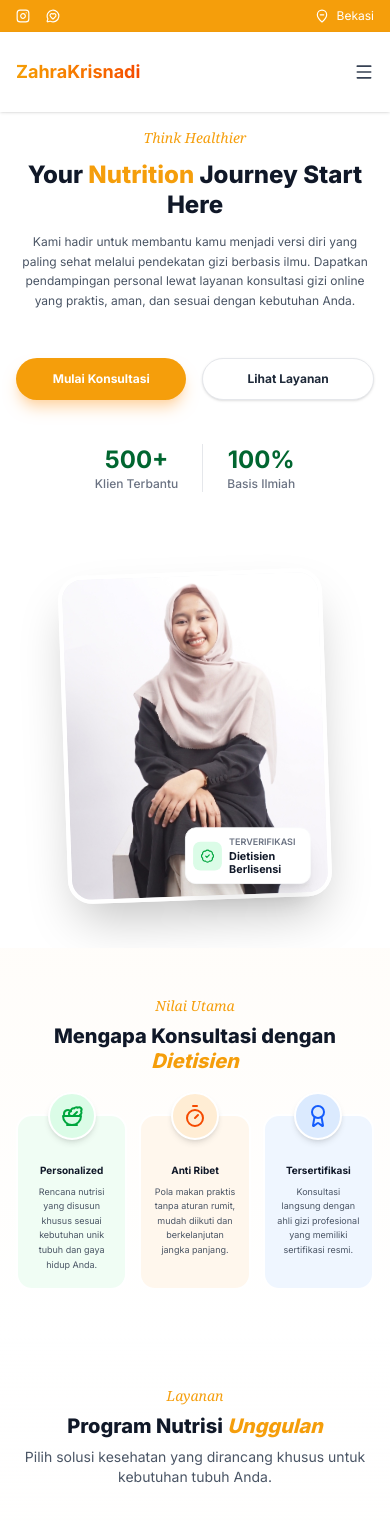
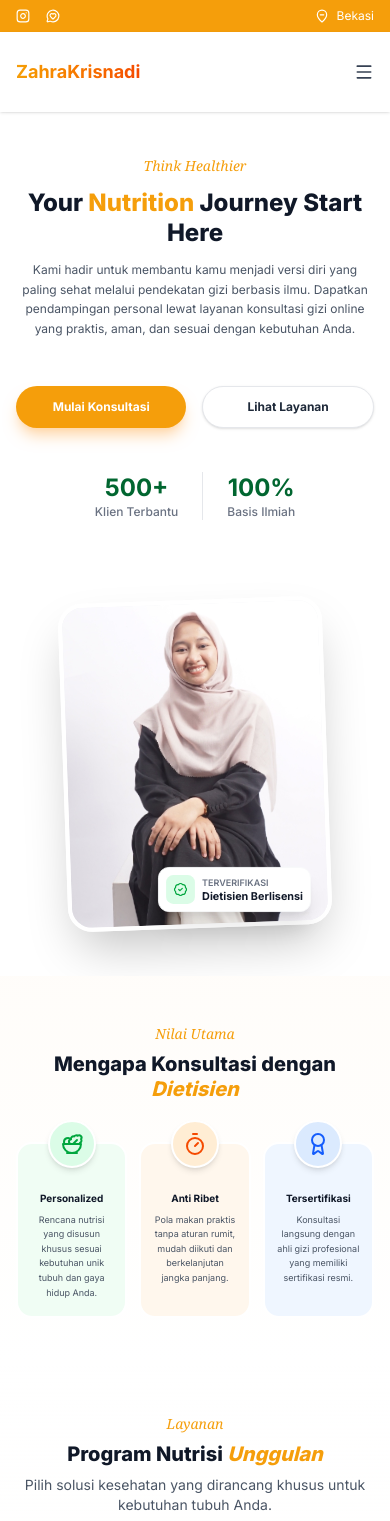
Before and after one commit to dhianharyono/zahrakrisnadi, a Next.js app: page / in a window 390 px wide. Shown: the top 1521 px of the page. Built offline with nearby package versions, Linux system fonts and the light colour scheme.

Commit message:
feat(ui): adjustment responsive ui

```diff
--- a/src/components/BMICalculator.tsx
+++ b/src/components/BMICalculator.tsx
@@ -119,7 +119,7 @@ const BMICalculator: React.FC = () => {
                       type='number'
                       value={height}
                       onChange={(e) => setHeight(e.target.value)}
-                      className='w-full px-4 py-3 bg-gray-50 border border-gray-200 rounded-xl focus:ring-2 focus:ring-primary focus:border-transparent outline-none transition-all placeholder-gray-400'
+                      className='w-full px-4 py-3 text-xs md:text-sm bg-gray-50 border border-gray-200 rounded-xl focus:ring-2 focus:ring-primary focus:border-transparent outline-none transition-all placeholder-gray-400'
                       placeholder='170'
                     />
                   </div>
@@ -131,7 +131,7 @@ const BMICalculator: React.FC = () => {
                       type='number'
                       value={weight}
                       onChange={(e) => setWeight(e.target.value)}
-                      className='w-full px-4 py-3 bg-gray-50 border border-gray-200 rounded-xl focus:ring-2 focus:ring-primary focus:border-transparent outline-none transition-all placeholder-gray-600'
+                      className='w-full px-4 py-3 text-xs md:text-sm bg-gray-50 border border-gray-200 rounded-xl focus:ring-2 focus:ring-primary focus:border-transparent outline-none transition-all placeholder-gray-600'
                       placeholder='65'
                     />
                   </div>
@@ -145,10 +145,10 @@ const BMICalculator: React.FC = () => {
                     type='number'
                     value={age}
                     onChange={(e) => setAge(e.target.value)}
-                    className='w-full px-4 py-3 bg-gray-50 border border-gray-200 rounded-xl focus:ring-2 focus:ring-primary focus:border-transparent outline-none transition-all placeholder-gray-400'
+                    className='w-full px-4 py-3 text-xs md:text-sm bg-gray-50 border border-gray-200 rounded-xl focus:ring-2 focus:ring-primary focus:border-transparent outline-none transition-all placeholder-gray-400'
                     placeholder='25'
                   />
-                  <p className='text-xs text-gray-400 italic'>
+                  <p className='text-[10px] md:text-xs text-gray-400 italic'>
                     *Kalkulator ini berlaku untuk usia 20 tahun ke atas.
                   </p>
                 </div>
@@ -156,7 +156,7 @@ const BMICalculator: React.FC = () => {
                 <button
                   onClick={calculateBMI}
                   disabled={loading}
-                  className='w-full text-sm bg-primary hover:bg-orange-600 text-white font-bold py-4 rounded-xl shadow-lg shadow-orange-200 transition-all active:scale-95 disabled:opacity-70 disabled:cursor-not-allowed flex justify-center items-center cursor-pointer'
+                  className='w-full text-xs md:text-sm bg-primary hover:bg-orange-600 text-white font-bold py-4 rounded-xl shadow-lg shadow-orange-200 transition-all active:scale-95 disabled:opacity-70 disabled:cursor-not-allowed flex justify-center items-center cursor-pointer'
                 >
                   {loading ? (
                     <Loader2 className='animate-spin' />
--- a/src/components/Hero.tsx
+++ b/src/components/Hero.tsx
@@ -9,7 +9,7 @@ const Hero: React.FC = () => {
       <div className='max-w-7xl mx-auto px-4 sm:px-6 lg:px-8 w-full'>
         <div className='grid grid-cols-1 lg:grid-cols-2 gap-8 lg:gap-20 items-center'>
           {/* Left Content */}
-          <div className='space-y-3 lg:space-y-8 mt-8 lg:mt-0'>
+          <div className='space-y-3 lg:space-y-8 mt-15 lg:mt-0'>
             <span className='text-primary font-serif italic text-sm md:text-lg block text-center lg:text-left'>
               Think Healthier
             </span>
@@ -101,7 +101,7 @@ const Hero: React.FC = () => {
               </div>
 
               {/* Verification Badge */}
-              <div className='absolute bottom-4 right-4 lg:bottom-12 lg:-right-12 z-30 bg-white p-2 lg:p-4 rounded-xl lg:rounded-2xl shadow-xl flex items-center gap-2 lg:gap-4 animate-bounce-slow max-w-35 lg:max-w-none border border-gray-50 transform scale-90 lg:scale-100 origin-bottom-right'>
+              <div className='absolute bottom-4 right-4 lg:bottom-12 lg:-right-12 z-30 bg-white p-2 lg:p-4 rounded-xl lg:rounded-2xl shadow-xl flex items-center gap-2 lg:gap-4 animate-bounce-slow w-auto lg:max-w-none border border-gray-50 transform scale-90 lg:scale-100 origin-bottom-right'>
                 <div className='w-8 h-8 lg:w-12 lg:h-12 bg-green-100 rounded-lg lg:rounded-xl flex items-center justify-center text-green-600 shrink-0'>
                   <BadgeCheck size={16} className='lg:w-6 lg:h-6' />
                 </div>
@@ -109,7 +109,7 @@ const Hero: React.FC = () => {
                   <p className='font-semibold text-gray-500 text-[10px] lg:text-sm'>
                     TERVERIFIKASI
                   </p>
-                  <p className='font-bold text-xs lg:text-sm text-gray-900 leading-tight'>
+                  <p className='font-bold text-xs lg:text-sm text-gray-900 leading-tight whitespace-nowrap'>
                     Dietisien Berlisensi
                   </p>
                 </div>
```
